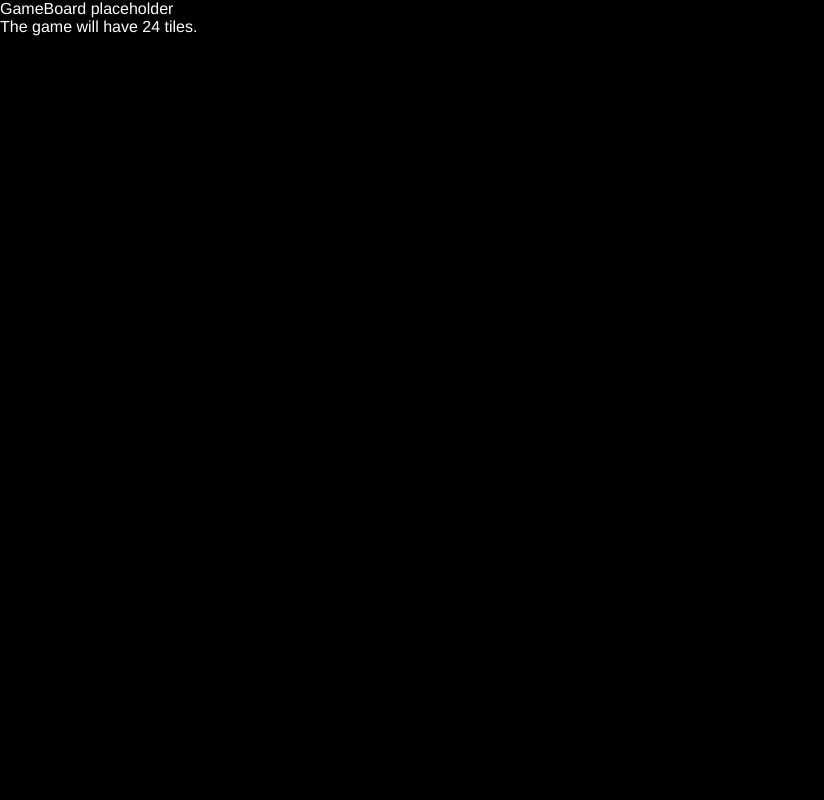
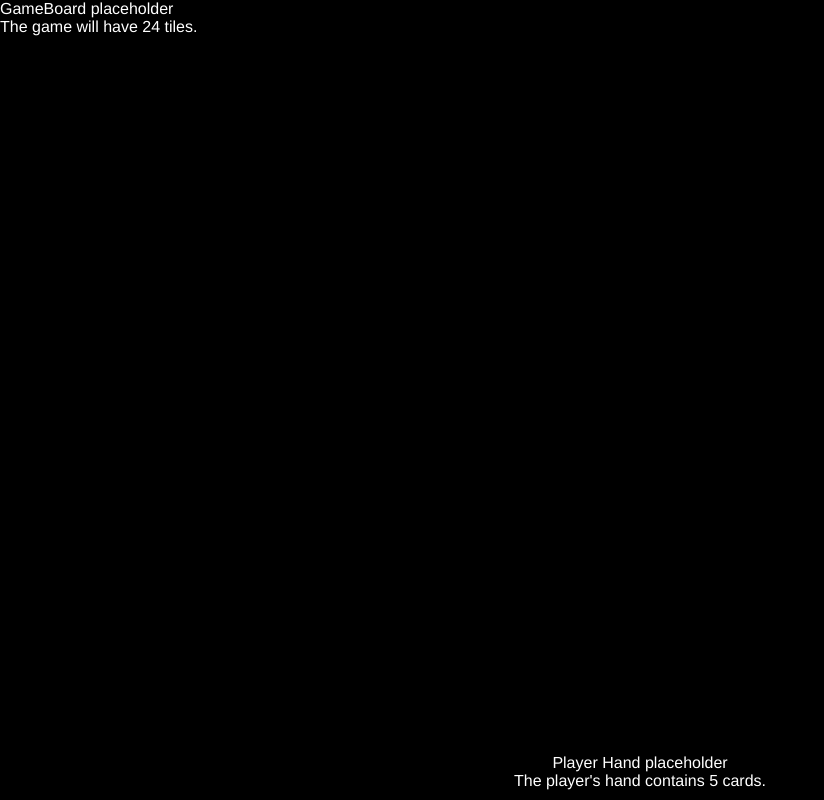
Before and after one commit to aeolion7/pet-games, a Vue app: page / in a window 1280 px wide. Shown: the whole page, without its empty margins (0-824 px from the left). Built offline with nearby package versions, Linux system fonts and the light colour scheme.

Commit message:
create player hand component

```diff
--- a/src/App.vue
+++ b/src/App.vue
@@ -1,9 +1,11 @@
 <script setup>
 import GameBoard from './components/GameBoard.vue';
+import PlayerHand from './components/PlayerHand.vue';
 </script>
 
 <template>
   <GameBoard />
+  <PlayerHand />
 </template>
 
 <style>
--- /dev/null
+++ b/src/components/PlayerHand.vue
@@ -0,0 +1,20 @@
+<script setup>
+import { ref } from 'vue';
+const numCards = ref(5);
+</script>
+
+<template>
+  <div id="player-hand">
+    <p>Player Hand placeholder</p>
+    <p>The player's hand contains {{ numCards }} cards.</p>
+  </div>
+</template>
+
+<style scoped>
+#player-hand {
+  position: absolute;
+  text-align: center;
+  width: inherit;
+  bottom: 10px;
+}
+</style>
```
